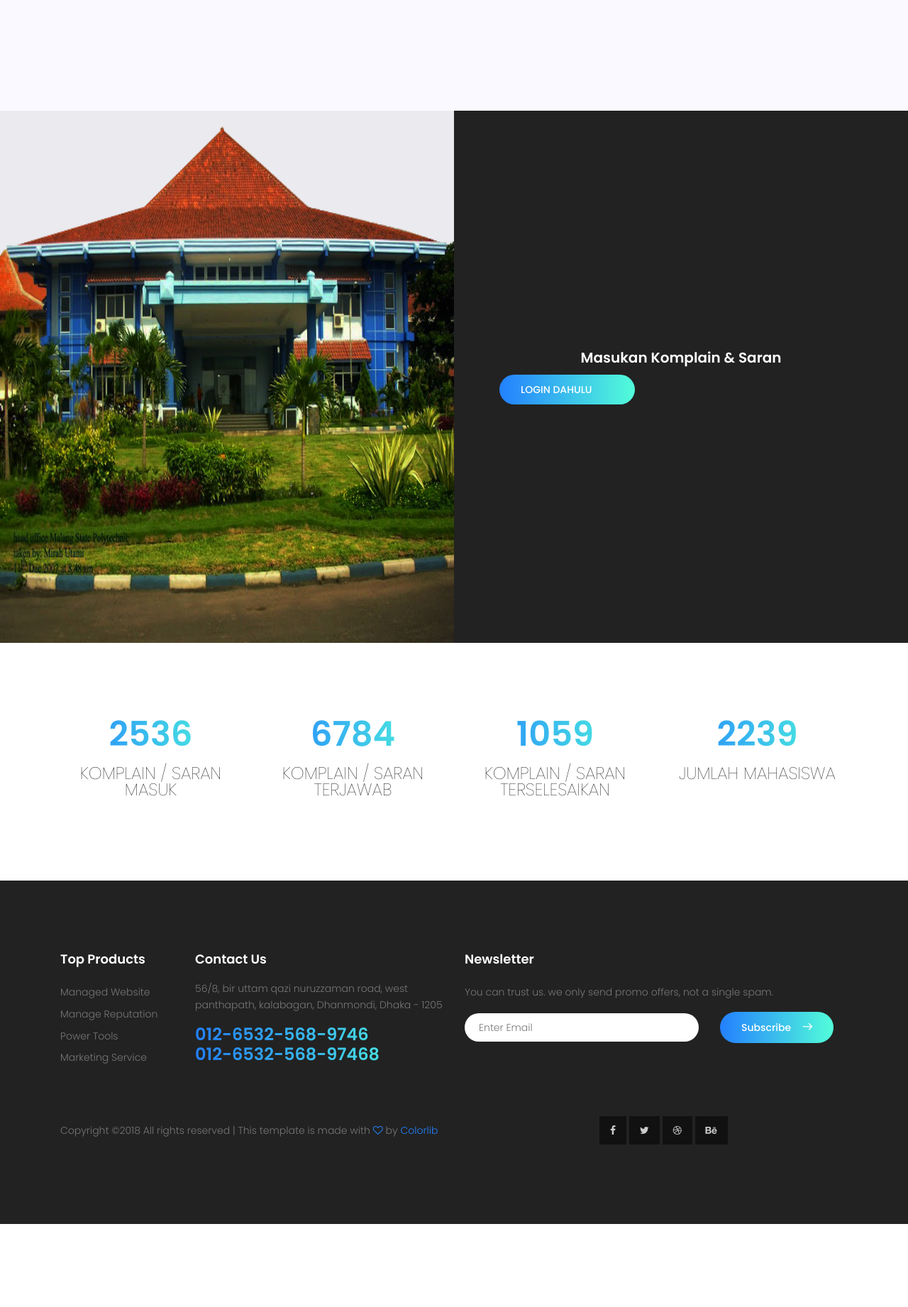
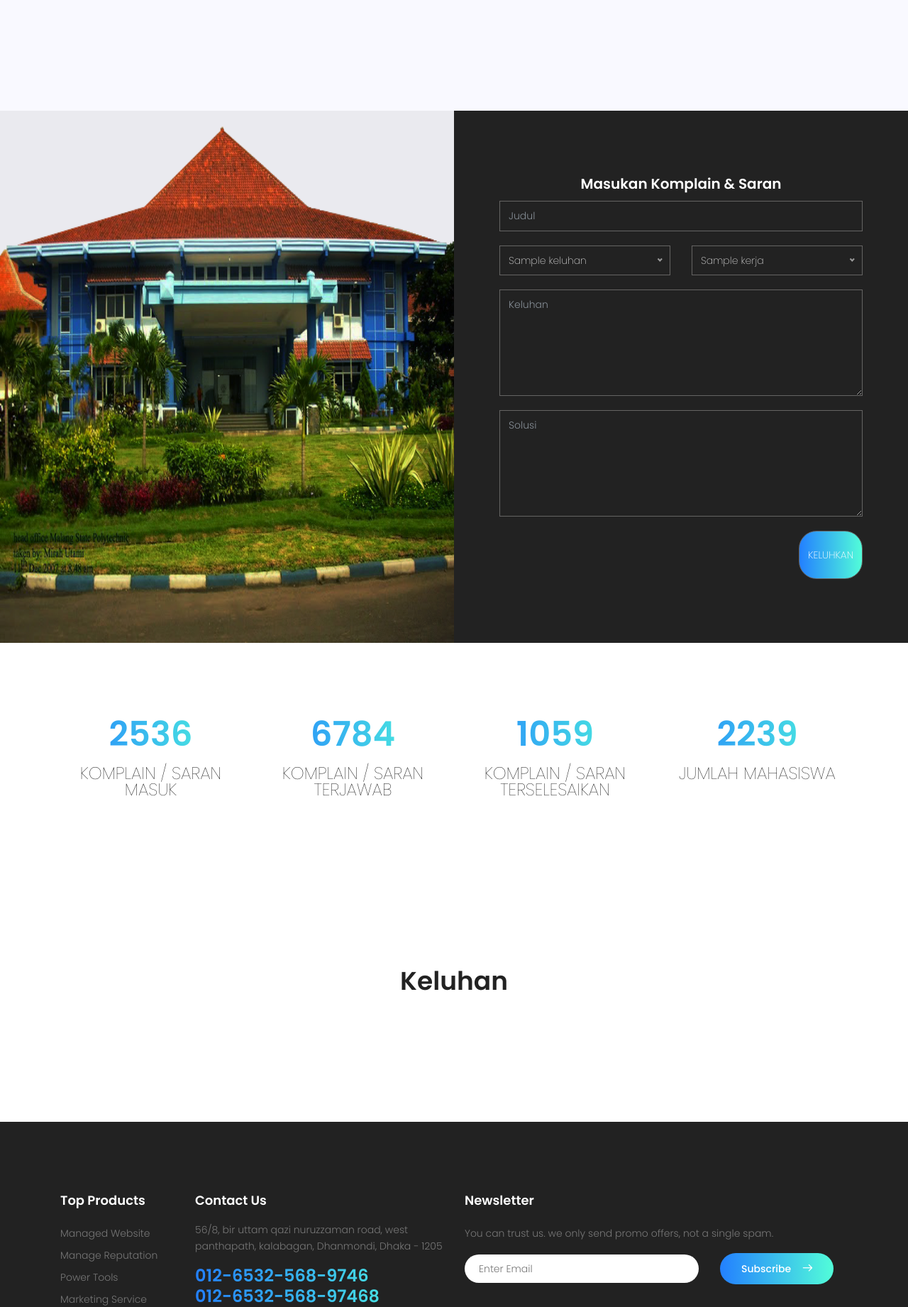
Before and after one commit to aldansorry/komlen, a CodeIgniter app: page /index.php/home/index in a window 1280 px wide. Shown: the part 1214-3056 px from the top of the page at 71% size. Before the commit the page ends 2939 px from the top, so only its background shows below. Run offline with CodeIgniter, Linux system fonts and the light colour scheme; a user stored in the database is signed in; tables that the repository leaves empty hold one stand-in row (values such as "Sample post"); some libraries are stand-ins or nearby versions.

Commit message:
memberikan keluhan detail (belum selesai)

```diff
--- a/application/controllers/Login.php
+++ b/application/controllers/Login.php
@@ -65,6 +65,7 @@ class Login extends CI_Controller {
 	public function logout()
 	{
 		$this->session->unset_userdata('logged_in');
+		$this->session->unset_userdata('logged_in_user');
 		redirect('Home','refresh');
 	}
 }
--- a/application/views/admin/login.php
+++ b/application/views/admin/login.php
@@ -42,7 +42,7 @@
                 <div class="login-wrap">
                     <div class="login-content">
                         <div class="login-logo">
-                            <a href="#">
+                            <a href="<?php echo base_url("Login/admin") ?>">
                                 <img src="images/icon/logo.png" alt="CoolAdmin">
                             </a>
                         </div>
--- a/application/views/home.php
+++ b/application/views/home.php
@@ -44,8 +44,14 @@
 									<a href="#service">Services</a>
 									<a href="#appoinment">Appoinment</a>
 									<a href="#consultant">Consultants</a>
+									<?php if ($this->session->userdata("logged_in_user") == null): ?>
 									<a href="<?php echo base_url("Login") ?>">Login</a>
-									<a href="<?php echo base_url("Login/admin") ?>">Admin</a>
+								<?php else: ?>
+									<a href="<?php echo base_url("Login/logout") ?>">Logout</a>
+									<?php endif ?>
+									<?php if ($this->session->userdata("logged_in") != null): ?>
+									<a href="<?php echo base_url("Admin/Dashboard") ?>">Dashboard</a>
+									<?php endif ?>
 								</nav>
 								<div class="menu-bar"><span class="lnr lnr-menu"></span></div>
 							</div>
@@ -102,7 +108,7 @@
 						</div>
 						<div class="col-lg-6 col-md-12 about-right no-padding">
 							<h1>Masukan <br> Komplain & Saran</h1>
-							<?php if ($this->session->userdata('logged_in')): ?>
+							<?php if ($this->session->userdata('logged_in_user')): ?>
 									<form class="booking-form" action="<?php echo base_url("Home/keluhan") ?>" method="post">
 								 	<div class="row">
 								 		<div class="col-lg-12 d-flex flex-column">
@@ -171,83 +177,25 @@
 			<!-- end fact Area -->
 
 			<!-- Start blog Area -->
-			<!-- <section class="blog-area section-gap">
+			<section class="blog-area section-gap">
 				<div class="container">
 					<div class="row justify-content-center">
 						<div class="col-md-8 pb-30 header-text">
-							<h1>Galeri</h1>
-							<p>
-								Lorem ipsum dolor sit amet, consectetur adipisicing elit, sed do eiusmod tempor incididunt ut <br> labore  et dolore magna aliqua.
-							</p>
+							<h1>Keluhan</h1>
+
 						</div>
 					</div>
 					<div class="row">
-						<div class="single-blog col-lg-4 col-md-4">
-
-							<img class="f-img img-fluid mx-auto" src="<?php echo base_url("assets_home/") ?>img/b1.jpg" alt="">
-							<h4>
-								<a href="#">Portable Fashion for young women</a>
-							</h4>
-							<p>
-								Lorem ipsum dolor sit amet, consectetur adipisicing elit, sed do eiusmod tempor incididunt ut labore  et dolore magna aliqua. Ut enim ad minim veniam, quis nostrud exercitation ullamco laboris nisi ut aliquip exea.
-								 commodo consequat. Duis aute irure dolor in reprehenderit in voluptate velit esse cillum dolore eu fugiat nulla pariatur.
-							</p>
-							<div class="bottom d-flex justify-content-between align-items-center flex-wrap">
-								<div>
-									<img class="img-fluid" src="<?php echo base_url("assets_home/") ?>img/user.png" alt="">
-									<a href="#"><span>Mark Wiens</span></a>
-								</div>
-								<div class="meta">
-									13th Dec
-									<span class="lnr lnr-heart"></span> 15
-									<span class="lnr lnr-bubble"></span> 04
-								</div>
-							</div>
-						</div>
-						<div class="single-blog col-lg-4 col-md-4">
-							<img class="f-img img-fluid mx-auto" src="<?php echo base_url("assets_home/") ?>img/b2.jpg" alt="">
-							<h4>
-								<a href="#">Summer ware are coming</a>
-							</h4>
-							<p>
-								Lorem ipsum dolor sit amet, consectetur adipisicing elit, sed do eiusmod tempor incididunt ut labore  et dolore magna aliqua. Ut enim ad minim veniam, quis nostrud exercitation ullamco laboris nisi ut aliquip exea.
- 								commodo consequat. Duis aute irure dolor in reprehenderit in voluptate velit esse cillum dolore eu fugiat nulla pariatur.
-							</p>
-							<div class="bottom d-flex justify-content-between align-items-center flex-wrap">
-								<div>
-									<img class="img-fluid" src="<?php echo base_url("assets_home/") ?>img/user.png" alt="">
-									<a href="#"><span>Mark Wiens</span></a>
-								</div>
-								<div class="meta">
-									13th Dec
-									<span class="lnr lnr-heart"></span> 15
-									<span class="lnr lnr-bubble"></span> 04
-								</div>
-							</div>
-						</div>
-						<div class="single-blog col-lg-4 col-md-4">
-							<img class="f-img img-fluid mx-auto" src="<?php echo base_url("assets_home/") ?>img/b3.jpg" alt="">
-							<h4>
-								<a href="#">Summer ware are coming</a>
-							</h4>
-							<p>
-								Lorem ipsum dolor sit amet, consectetur adipisicing elit, sed do eiusmod tempor incididunt ut labore  et dolore magna aliqua. Ut enim ad minim veniam, quis nostrud.
-							</p>
-							<div class="bottom d-flex justify-content-between align-items-center flex-wrap">
-								<div>
-									<img class="img-fluid" src="<?php echo base_url("assets_home/") ?>img/user.png" alt="">
-									<a href="#"><span>Mark Wiens</span></a>
-								</div>
-								<div class="meta">
-									13th Dec
-									<span class="lnr lnr-heart"></span> 15
-									<span class="lnr lnr-bubble"></span> 04
-								</div>
-							</div>
+						<div class="col-md-8 mx-auto">
+							<table>
+								<tr>
+									<th></th>
+								</tr>
+							</table>
 						</div>
 					</div>
 				</div>
-			</section> -->
+			</section>
 			<!-- end blog Area -->
 
 			<!-- start footer Area -->
```
